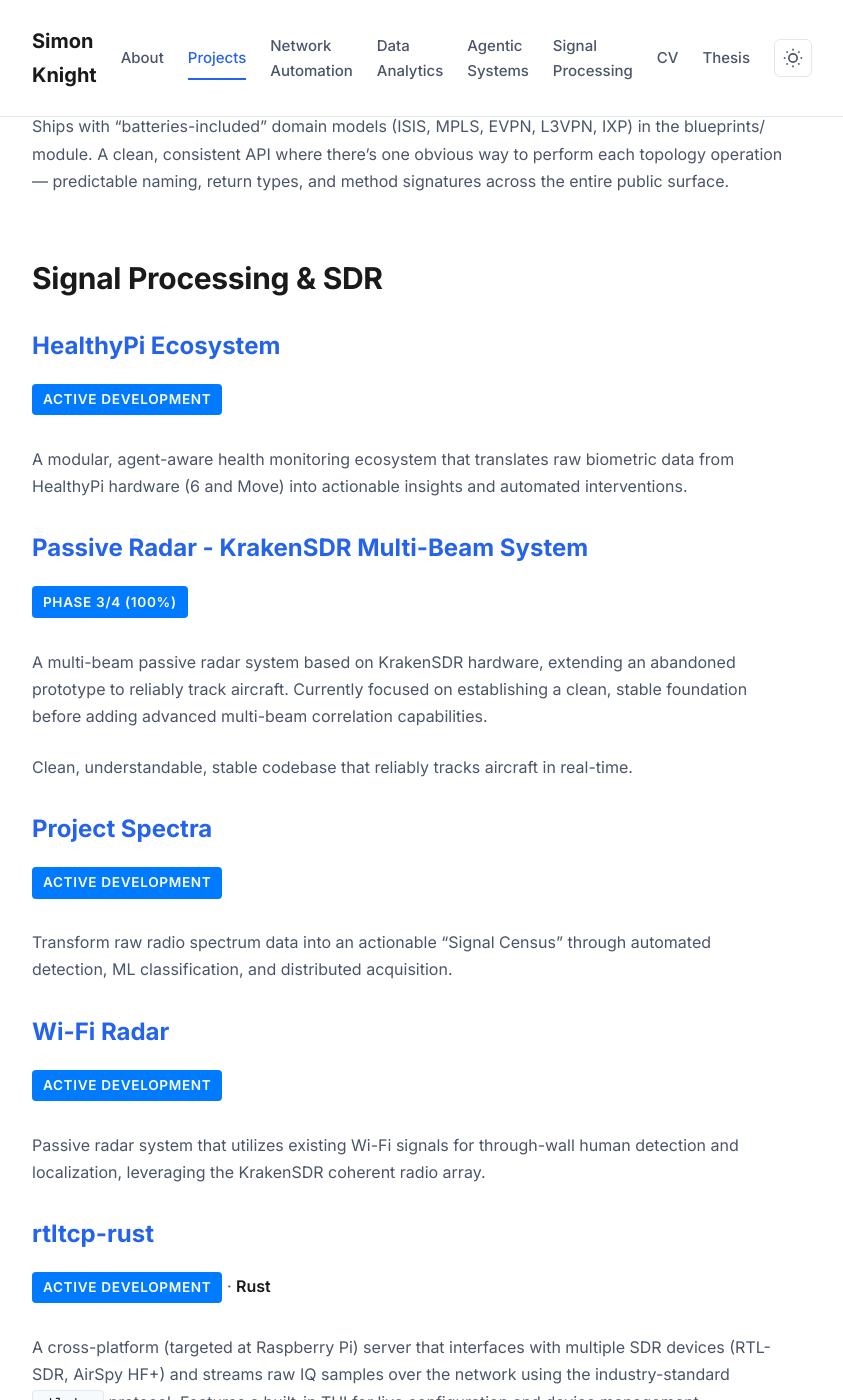
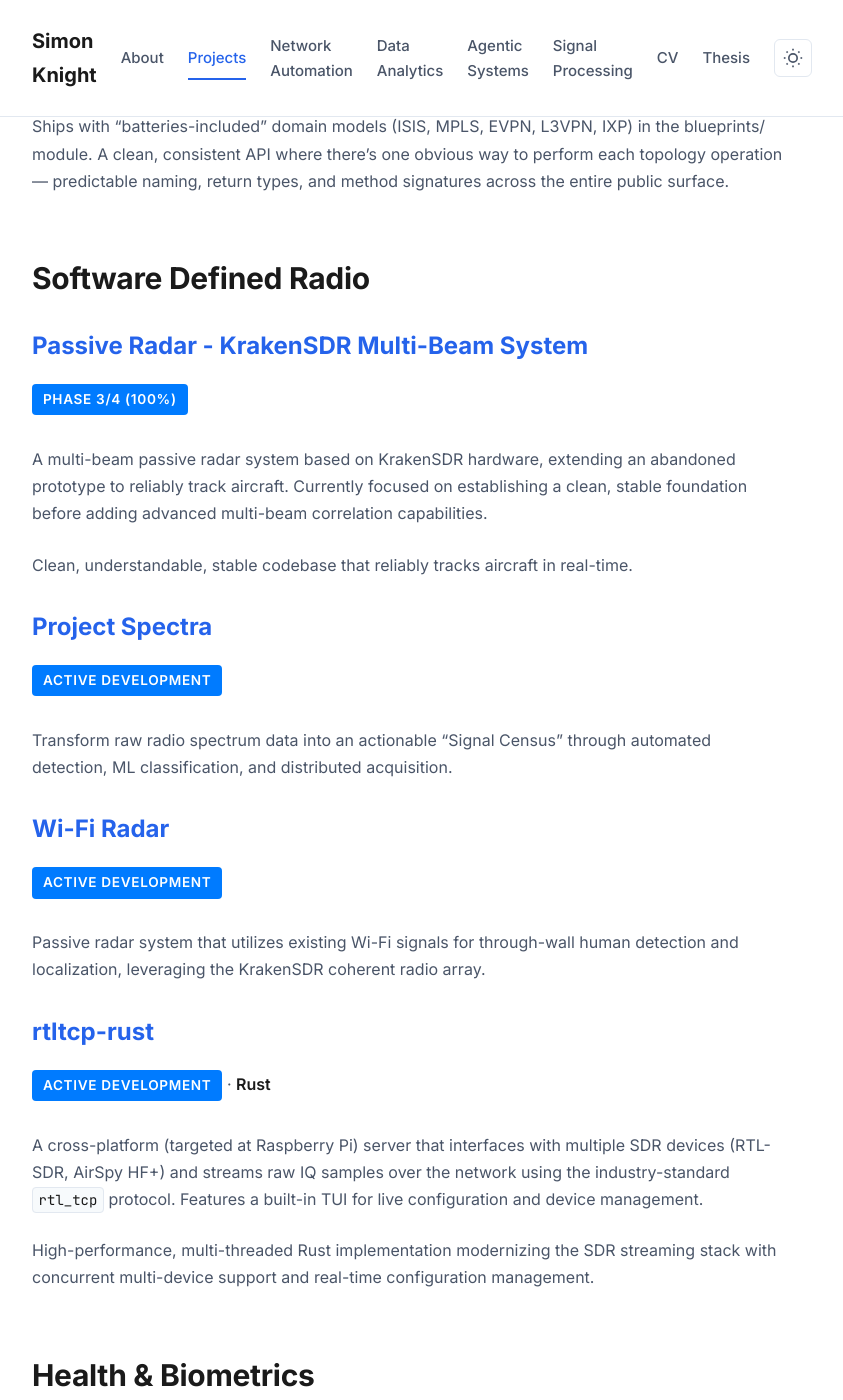
Before and after one commit to sk2/sk2.github.com, a Jekyll site: the page built from projects.md, in a window 1280 px wide and 1400 px high, scrolled down 2169 px. Shown: the whole window, without its empty margins (232-1075 px from the left). Built offline with Jekyll 4.4.1, drawn with Linux system fonts in a browser that asks for light colours; our own code applies the rules of GitHub Pages for plain Markdown files; some of the changed text lies outside the part shown.

Commit message:
Split signal processing category and fix anchor scrolling
Category reorganization:
- Split "Signal Processing & SDR" into two sections:
  - "Software Defined Radio" (Passive Radar, Spectra, Wi-Fi Radar, rtltcp)
  - "Health & Biometrics" (HealthyPi Ecosystem)
- Update README with new category names

Anchor scrolling fix:
- Add scroll-margin-top and scroll-padding-top to headings
- Ensures headings appear at top of viewport when navigating via anchor links
- Fixes issue where clicked headings appeared below viewport

Co-Authored-By: Claude Sonnet 4.5 <noreply@anthropic.com>

```diff
--- a/assets/css/style.scss
+++ b/assets/css/style.scss
@@ -2,3 +2,13 @@
 ---
 
 @import "jekyll-theme-minimal";
+
+/* Fix anchor navigation - ensure headings appear at top of viewport */
+h1, h2, h3, h4, h5, h6 {
+  scroll-margin-top: 20px;
+}
+
+/* Also ensure the html element respects scroll padding */
+html {
+  scroll-padding-top: 20px;
+}
--- a/projects.md
+++ b/projects.md
@@ -68,15 +68,7 @@ A Python library for modeling and querying network topologies, backed by a high-
 Ships with "batteries-included" domain models (ISIS, MPLS, EVPN, L3VPN, IXP) in the blueprints/ module. A clean, consistent API where there's one obvious way to perform each topology operation — predictable naming, return types, and method signatures across the entire public surface.
 
 
-## Signal Processing & SDR
-
-### [HealthyPi Ecosystem](projects/healthypi)
-
-<span class="status-badge status-active">Active Development</span>
-
-
-A modular, agent-aware health monitoring ecosystem that translates raw biometric data from HealthyPi hardware (6 and Move) into actionable insights and automated interventions.
-
+## Software Defined Radio
 
 ### [Passive Radar - KrakenSDR Multi-Beam System](projects/passive)
 
@@ -113,6 +105,16 @@ Passive radar system that utilizes existing Wi-Fi signals for through-wall human
 A cross-platform (targeted at Raspberry Pi) server that interfaces with multiple SDR devices (RTL-SDR, AirSpy HF+) and streams raw IQ samples over the network using the industry-standard `rtl_tcp` protocol. Features a built-in TUI for live configuration and device management.
 
 High-performance, multi-threaded Rust implementation modernizing the SDR streaming stack with concurrent multi-device support and real-time configuration management.
+
+
+## Health & Biometrics
+
+### [HealthyPi Ecosystem](projects/healthypi)
+
+<span class="status-badge status-active">Active Development</span>
+
+
+A modular, agent-aware health monitoring ecosystem that translates raw biometric data from HealthyPi hardware (6 and Move) into actionable insights and automated interventions.
 
 
 ## Astrophotography
```
Also changed, not shown: README.md.
